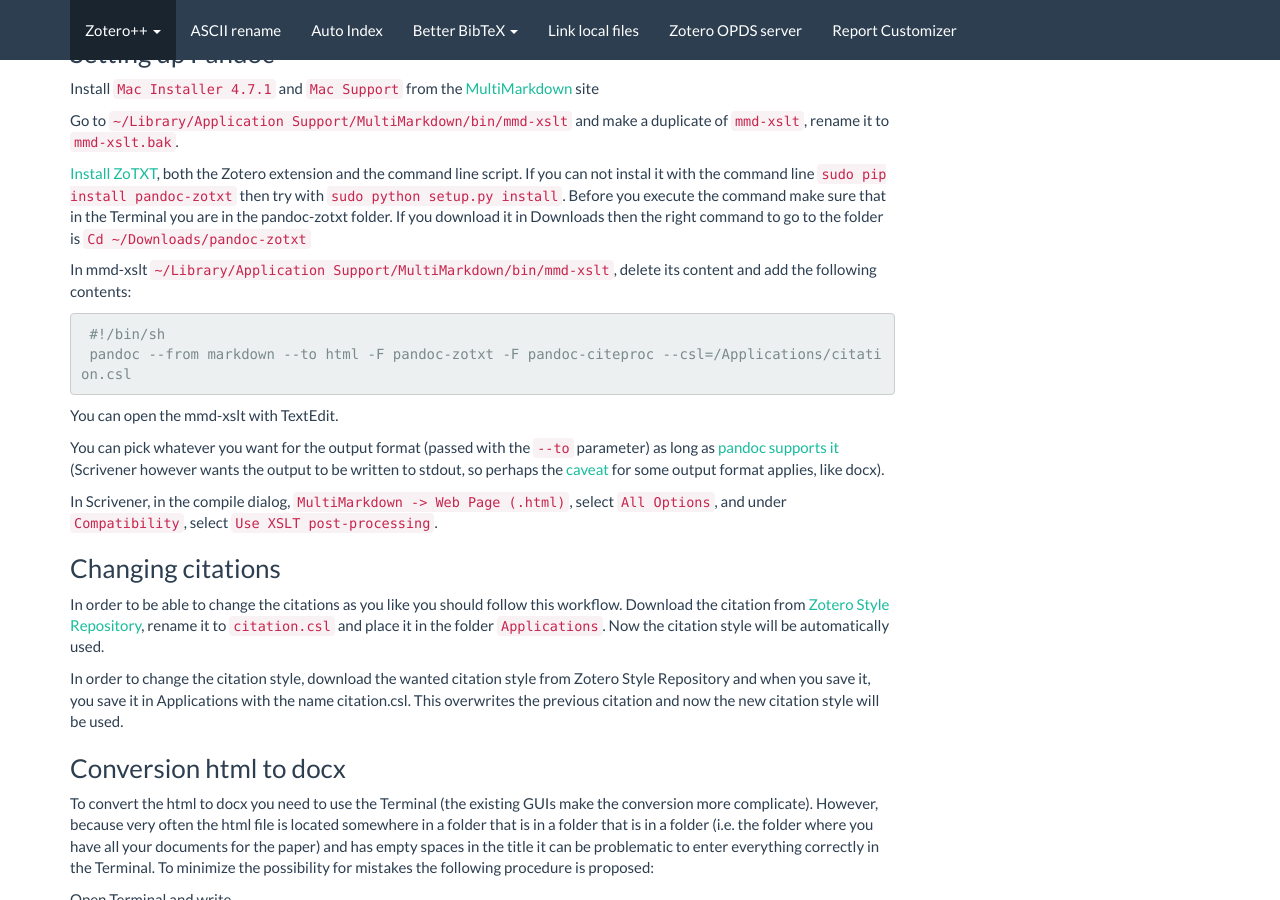
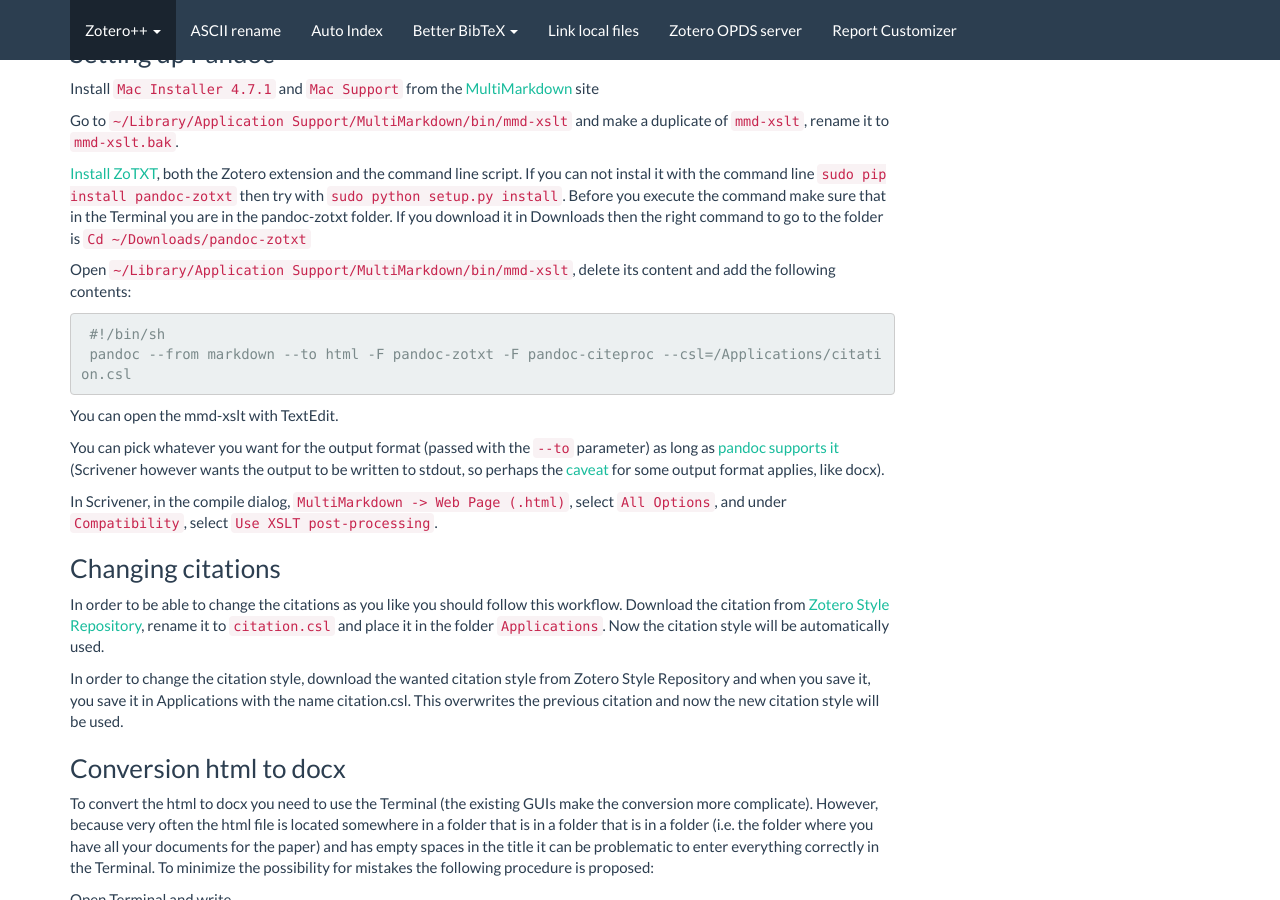
Before and after one commit to edwinksl/ZotPlus.github.io, a Jekyll site: the page built from better-bibtex/cayw.md, in a window 1280 px wide and 900 px high, scrolled down 1108 px. Built offline with Jekyll 4.4.1, drawn with Linux system fonts in a browser that asks for light colours; nearby versions of some CDN libraries.

Commit message:
ascii-rename 0.0.40 / auto-index 0.0.36 / better-bibtex 1.2.22 / debug-bridge 0.1.0 / link-local-files 0.0.9 / opds 0.0.10 / report-customizer 0.2.17

```diff
--- a/better-bibtex/cayw.md
+++ b/better-bibtex/cayw.md
@@ -58,7 +58,7 @@
 
 [Install ZoTXT](https://bitbucket.org/egh/zotxt), both the Zotero extension and the command line script. If you can not instal it with the command line `sudo pip install pandoc-zotxt` then try with `sudo python setup.py install`. Before you execute the command make sure that in the Terminal you are in the pandoc-zotxt folder. If you download it in Downloads then the right command to go to the folder is `Cd ~/Downloads/pandoc-zotxt`
 
-In mmd-xslt `~/Library/Application Support/MultiMarkdown/bin/mmd-xslt`, delete its content and add the following contents:
+Open `~/Library/Application Support/MultiMarkdown/bin/mmd-xslt`, delete its content and add the following contents:
 
      #!/bin/sh
      pandoc --from markdown --to html -F pandoc-zotxt -F pandoc-citeproc --csl=/Applications/citation.csl
```
